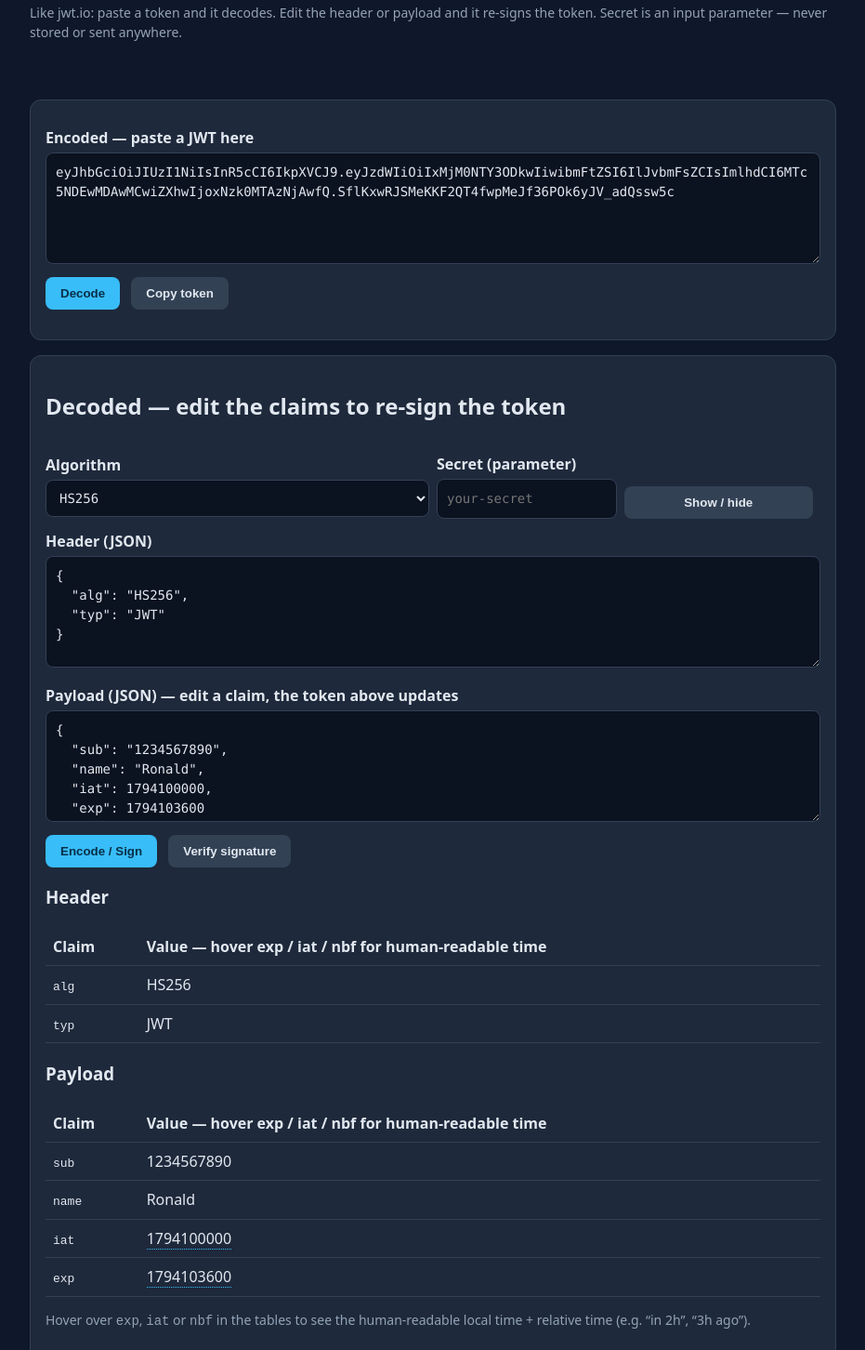
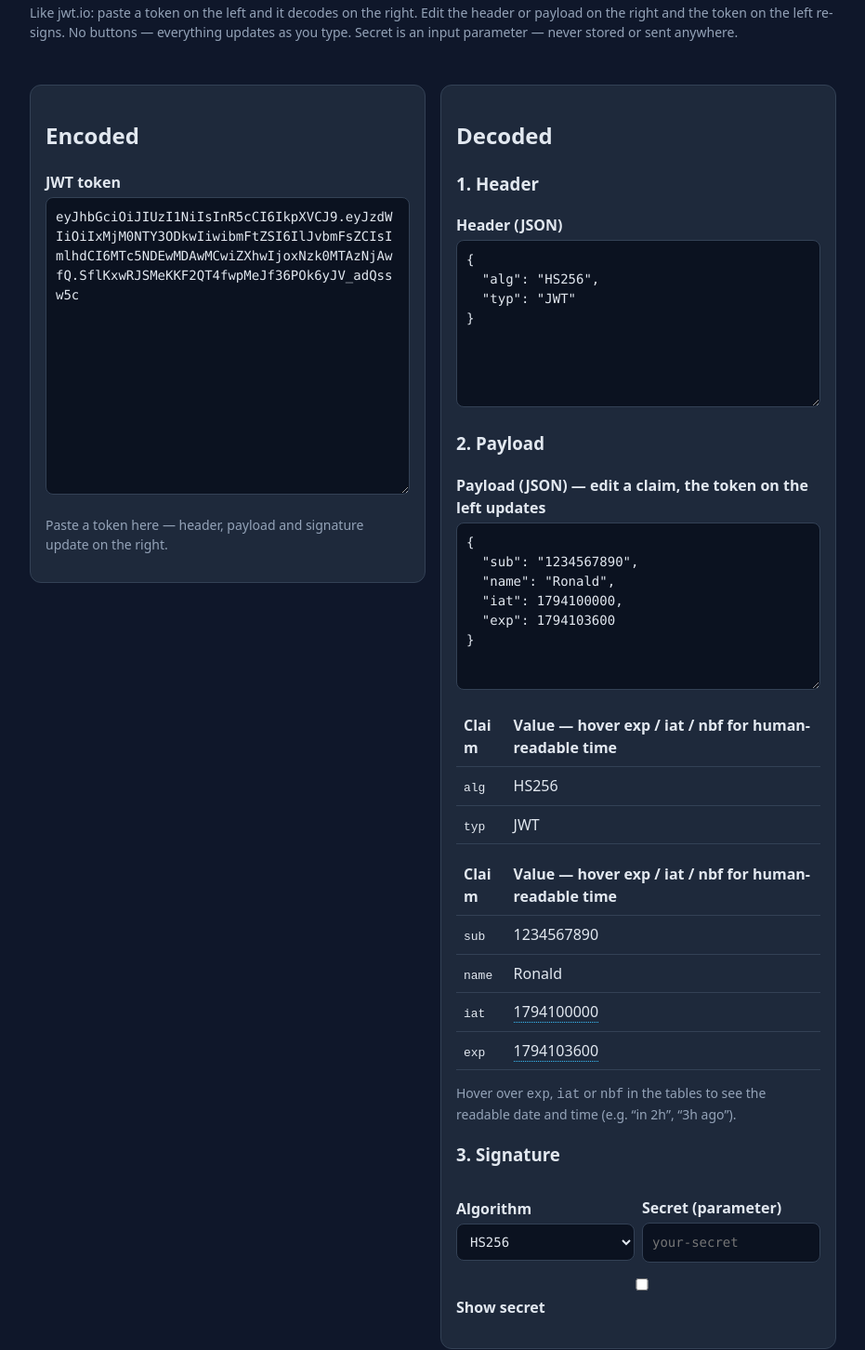
Before and after one commit to rtagra/encoder-util, a plain HTML site: page jwt.html in a window 1280 px wide. Shown: the part 190-1642 px from the top of the page at 93% size, without its empty margins (174-1105 px from the left). Drawn offline with Linux system fonts and the light colour scheme.

Commit message:
JWT two-column layout: Encoded left, Header/Payload/Signature right, live auto-update, no buttons

```diff
--- a/css/style.css
+++ b/css/style.css
@@ -28,3 +28,11 @@ pre{white-space:pre-wrap;word-break:break-all;background:#0b1220;padding:12px;bo
 .grid{display:grid;grid-template-columns:repeat(auto-fit,minmax(220px,1fr));gap:16px}
 .grid a{display:block;background:var(--card);border:1px solid var(--border);border-radius:12px;padding:16px;color:var(--text);text-decoration:none}
 .grid a:hover{border-color:var(--accent)}
+
+/* JWT two-column layout: Encoded left, Decoded (Header / Payload / Signature) right.
+   Stacks to one column on narrow screens. */
+.jwt-layout{display:grid;grid-template-columns:1fr 1fr;gap:16px;align-items:start}
+.jwt-layout .card{margin:0}
+.jwt-layout textarea{min-height:180px}
+#jwt-token{min-height:320px}
+@media (max-width:700px){.jwt-layout{grid-template-columns:1fr}}
--- a/js/jwt.js
+++ b/js/jwt.js
@@ -100,3 +100,8 @@ async function jwtInit(){
   $('jwt-token').value='eyJhbGciOiJIUzI1NiIsInR5cCI6IkpXVCJ9.eyJzdWIiOiIxMjM0NTY3ODkwIiwibmFtZSI6IlJvbmFsZCIsImlhdCI6MTc5NDEwMDAwMCwiZXhwIjoxNzk0MTAzNjAwfQ.SflKxwRJSMeKKF2QT4fwpMeJf36POk6yJV_adQssw5c';
   jwtDecode();
 }
+
+// Debounce live updates so typing doesn't re-sign on every keystroke.
+function _debounce(fn, ms){ let h; return function(){ clearTimeout(h); h=setTimeout(fn, ms); }; }
+var onJwtTokenInputDebounced = _debounce(function(){ if(!_jwtUpdating) jwtDecode(); }, 250);
+var onJwtClaimsInputDebounced = _debounce(function(){ if(_jwtUpdating) return; _renderDecoded(); if($('jwt-secret').value) jwtEncode(); }, 250);
--- a/jwt.html
+++ b/jwt.html
@@ -26,24 +26,31 @@
 </script></head>
 <body><header><h1>JWT Encoder &amp; Decoder</h1>
 <nav><a href="index.html">Home</a><a href="url-encoder.html">URL</a><a href="base64-encoder.html">Base64</a><a href="jwt.html" class="active" aria-current="page">JWT</a><a href="uuid-generator.html">UUID</a><a href="hex-base64.html">Hex ↔ Base64</a><a href="md5-hasher.html">MD5</a><a href="sha256-base64.html">SHA-256</a></nav>
-<p class="muted">Like jwt.io: paste a token and it decodes. Edit the header or payload and it re-signs the token. Secret is an input parameter — never stored or sent anywhere.</p></header>
+<p class="muted">Like jwt.io: paste a token on the left and it decodes on the right. Edit the header or payload on the right and the token on the left re-signs. No buttons — everything updates as you type. Secret is an input parameter — never stored or sent anywhere.</p></header>
 <main>
+<div class="jwt-layout">
 <div class="card">
-<label for="jwt-token">Encoded — paste a JWT here</label><textarea id="jwt-token" oninput="onJwtTokenInput()" placeholder="eyJhbGciOiJIUzI1NiIsInR5cCI6IkpXVCJ9.eyJzdWIiOiIxMjM0NTY3ODkwIiwibmFtZSI6IkpXVCJ9."></textarea>
-<div><button onclick="jwtDecode()">Decode</button> <button class="secondary" data-copy="jwt-token" onclick="copyText('jwt-token')">Copy token</button></div>
+<h2>Encoded</h2>
+<label for="jwt-token">JWT token</label><textarea id="jwt-token" oninput="onJwtTokenInputDebounced()" placeholder="eyJhbGciOiJIUzI1NiIsInR5cCI6IkpXVCJ9.eyJzdWIiOiIxMjM0NTY3ODkwIiwibmFtZSI6IkpXVCJ9."></textarea>
 <p id="jwt-error"></p>
+<p class="muted">Paste a token here — header, payload and signature update on the right.</p>
 </div>
 <div class="card">
-<h2>Decoded — edit the claims to re-sign the token</h2>
-<div class="row"><div><label for="jwt-alg">Algorithm</label><select id="jwt-alg" onchange="onJwtClaimsInput()"><option>HS256</option><option>HS384</option><option>HS512</option></select></div>
-<div><label for="jwt-secret">Secret (parameter)</label><div class="row"><input type="password" id="jwt-secret" placeholder="your-secret" oninput="onJwtClaimsInput()"><button class="secondary" onclick="toggleSecret('jwt-secret')">Show / hide</button></div></div></div>
-<label for="jwt-header">Header (JSON)</label><textarea id="jwt-header" oninput="onJwtClaimsInput()"></textarea>
-<label for="jwt-payload">Payload (JSON) — edit a claim, the token above updates</label><textarea id="jwt-payload" oninput="onJwtClaimsInput()"></textarea>
-<div><button onclick="jwtEncode()">Encode / Sign</button> <button class="secondary" onclick="jwtVerify()">Verify signature</button> <span id="jwt-verify-result"></span></div>
+<h2>Decoded</h2>
+<h3>1. Header</h3>
+<label for="jwt-header">Header (JSON)</label><textarea id="jwt-header" oninput="onJwtClaimsInputDebounced()"></textarea>
+<h3>2. Payload</h3>
+<label for="jwt-payload">Payload (JSON) — edit a claim, the token on the left updates</label><textarea id="jwt-payload" oninput="onJwtClaimsInputDebounced()"></textarea>
 <div id="jwt-decoded" style="display:none">
-<h3>Header</h3><div id="jwt-header-out"></div>
-<h3>Payload</h3><div id="jwt-payload-out"></div>
-<p class="muted">Hover over <code>exp</code>, <code>iat</code> or <code>nbf</code> in the tables to see the human-readable local time + relative time (e.g. “in 2h”, “3h ago”).</p>
+<div id="jwt-header-out"></div>
+<div id="jwt-payload-out"></div>
+<p class="muted">Hover over <code>exp</code>, <code>iat</code> or <code>nbf</code> in the tables to see the readable date and time (e.g. “in 2h”, “3h ago”).</p>
+</div>
+<h3>3. Signature</h3>
+<div class="row"><div><label for="jwt-alg">Algorithm</label><select id="jwt-alg" onchange="onJwtClaimsInputDebounced()"><option>HS256</option><option>HS384</option><option>HS512</option></select></div>
+<div><label for="jwt-secret">Secret (parameter)</label><input type="password" id="jwt-secret" placeholder="your-secret" oninput="onJwtClaimsInputDebounced()"></div></div>
+<label><input type="checkbox" onchange="toggleSecret('jwt-secret')"> Show secret</label>
+<p><span id="jwt-verify-result"></span></p>
 </div>
 </div>
 <div class="card"><h2>Privacy</h2><p>JWT signing / verifying with a real secret is demo-only in a browser. Don't paste a production secret into any web page — signing real tokens belongs on a server. Decoding a JWT is safe: it only reads the token.</p></div>
```
